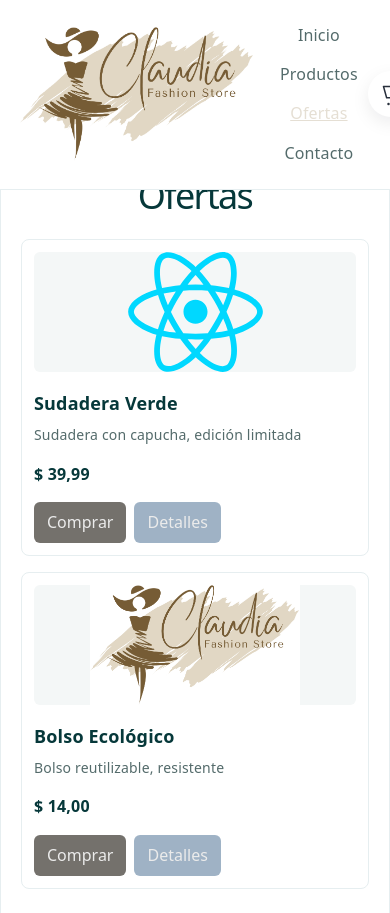
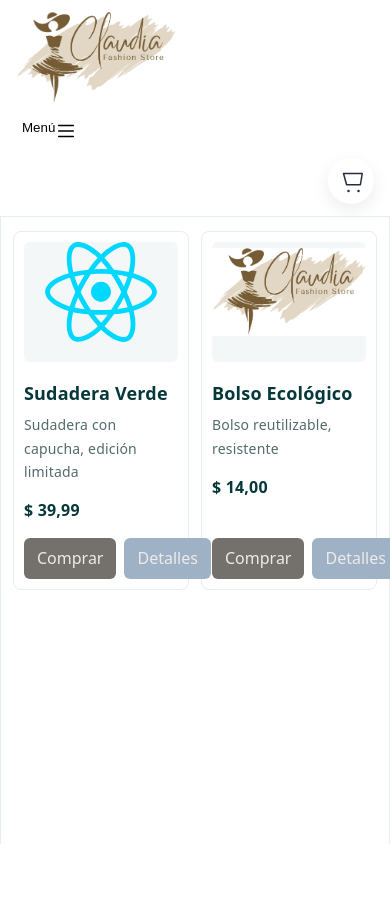
Before and after one commit to JulianAndresCorrea/TiendaVirtualClaudia, a React (Vite) app: page /ofertas in a window 390 px wide. After the commit the page ends 844 px from the top, so only its background shows below. Built offline with nearby package versions, Linux system fonts and the light colour scheme.

Commit message:
Se modifica para que quede Responsive

```diff
--- a/index.html
+++ b/index.html
@@ -1,6 +1,7 @@
 <!doctype html>
 <html lang="en">
   <head>
+    <meta name="viewport" content="width=device-width, initial-scale=1" />
     <meta charset="UTF-8" />
     <link rel="icon" type="image/svg+xml" href="/favicon.svg" />
     <meta name="viewport" content="width=device-width, initial-scale=1.0" />
--- a/src/components/Banner.jsx
+++ b/src/components/Banner.jsx
@@ -7,13 +7,6 @@ export default function Banner() {
     <section className="tv-banner">
       <div className="tv-banner-inner">
         <Carousel />
-        <div className="tv-banner-overlay">
-          <h1>Bienvenido a TiendaVirtual</h1>
-          <p>Los mejores productos al mejor precio. Envío rápido y seguro.</p>
-          <Link className="btn" to="/productos">
-            Ver productos
-          </Link>
-        </div>
       </div>
     </section>
   );
--- a/src/components/Nav.jsx
+++ b/src/components/Nav.jsx
@@ -1,4 +1,4 @@
-import React, { useEffect } from "react";
+import React, { useEffect, useState } from "react";
 import "./nav.css";
 import logo from "../assets/images/Logo_Claudia.png";
 import { NavLink } from "react-router-dom";
@@ -32,6 +32,7 @@ function mixWithColor([r, g, b], color = [0, 120, 255], amount = 0.3) {
 }
 
 export default function Nav() {
+  const [open, setOpen] = useState(false);
   useEffect(() => {
     const img = new Image();
     img.crossOrigin = "anonymous";
@@ -93,28 +94,41 @@ export default function Nav() {
             <img src={logo} alt="Logo Tienda" className="tv-logo" />
           </NavLink>
         </div>
-        <nav className="menu">
-          <NavLink
-            to="/"
-            className={({ isActive }) => (isActive ? "active" : "")}
-          >
+        {/* hamburger toggle for small screens */}
+        <button
+          className="nav-toggle"
+          aria-label="Abrir menú"
+          aria-expanded={open}
+          onClick={() => setOpen((v) => !v)}
+        >
+          <span className="sr-only">Menú</span>
+          <svg width="24" height="24" viewBox="0 0 24 24" fill="none" xmlns="http://www.w3.org/2000/svg">
+            <path d="M4 6h16M4 12h16M4 18h16" stroke="currentColor" strokeWidth="1.5" strokeLinecap="round" strokeLinejoin="round" />
+          </svg>
+        </button>
+
+        <nav className={`menu ${open ? "open" : ""}`}>
+          <NavLink to="/" className={({ isActive }) => (isActive ? "active" : "")} onClick={() => setOpen(false)}>
             Inicio
           </NavLink>
           <NavLink
             to="/productos"
             className={({ isActive }) => (isActive ? "active" : "")}
+            onClick={() => setOpen(false)}
           >
             Productos
           </NavLink>
           <NavLink
             to="/ofertas"
             className={({ isActive }) => (isActive ? "active" : "")}
+            onClick={() => setOpen(false)}
           >
             Ofertas
           </NavLink>
           <NavLink
             to="/contactos"
             className={({ isActive }) => (isActive ? "active" : "")}
+            onClick={() => setOpen(false)}
           >
             Contacto
           </NavLink>
--- a/src/components/ProductDetails.jsx
+++ b/src/components/ProductDetails.jsx
@@ -60,7 +60,9 @@ export default function ProductDetails({ product, onClose }) {
             </div>
           </div>
           <div className="pd-info">
-            <p className="pd-price">{formatCurrency(product.price, "COP", "es-CO")}</p>
+            <p className="pd-price">
+              {formatCurrency(product.price, "COP", "es-CO")}
+            </p>
             <p className="pd-desc">{product.description}</p>
             {/* extra metadata could go here */}
           </div>
--- a/src/components/cart.css
+++ b/src/components/cart.css
@@ -10,8 +10,11 @@
   padding: 8px;
   border-radius: 9999px; /* circular */
   background: rgba(255, 255, 255, 0.02);
-  box-shadow: 0 6px 18px rgba(2,6,23,0.08);
-  transition: transform 160ms ease, box-shadow 160ms ease, background 160ms ease;
+  box-shadow: 0 6px 18px rgba(2, 6, 23, 0.08);
+  transition:
+    transform 160ms ease,
+    box-shadow 160ms ease,
+    background 160ms ease;
 }
 .cart-count {
   position: absolute;
@@ -63,6 +66,12 @@
   max-height: 90vh;
   overflow: hidden;
 }
+
+@media (max-width: 520px) {
+  .cart-modal { width: 96%; max-width: 480px; padding: 12px; border-radius: 8px; }
+  .cart-thumb img { width: 56px; height: 56px; }
+  .cart-count { top: -4px; right: -4px; }
+}
 /* increase svg icon size inside cart button */
 .cart-button svg {
   width: 30px;
@@ -70,8 +79,8 @@
 }
 .cart-button:hover {
   transform: translateY(-3px) scale(1.03);
-  box-shadow: 0 10px 28px rgba(2,6,23,0.14);
-  background: rgba(255,255,255,0.04);
+  box-shadow: 0 10px 28px rgba(2, 6, 23, 0.14);
+  background: rgba(255, 255, 255, 0.04);
 }
 .cart-count {
   font-size: 12px;
--- a/src/components/contact.css
+++ b/src/components/contact.css
@@ -32,7 +32,9 @@
   cursor: pointer;
   filter: brightness(0.92);
 }
-.contact-form .btn:hover { filter: brightness(1); }
+.contact-form .btn:hover {
+  filter: brightness(1);
+}
 .form-status {
   margin-top: 8px;
   padding: 8px;
--- a/src/components/nav.css
+++ b/src/components/nav.css
@@ -30,7 +30,9 @@
 }
 .brand-link {
   display: inline-block;
-  transition: transform 160ms ease, box-shadow 160ms ease;
+  transition:
+    transform 160ms ease,
+    box-shadow 160ms ease;
 }
 .brand-link:hover {
   transform: scale(1.04);
@@ -38,7 +40,9 @@
 .brand-link:active {
   transform: scale(0.995);
 }
-.brand-link img { cursor: pointer; }
+.brand-link img {
+  cursor: pointer;
+}
 .menu a {
   margin-left: 16px;
   color: var(--text);
@@ -48,7 +52,10 @@
   display: inline-block;
   padding: 8px 10px;
   border-radius: 8px;
-  transition: transform 160ms ease, box-shadow 160ms ease, background 160ms ease;
+  transition:
+    transform 160ms ease,
+    box-shadow 160ms ease,
+    background 160ms ease;
 }
 .menu a:hover {
   transform: translateY(-3px) scale(1.03);
@@ -68,3 +75,32 @@
   align-items: center;
   gap: 12px;
 }
+
+/* hide hamburger by default on desktop, shown in media query */
+.nav-toggle { display: none; }
+
+@media (max-width: 820px) {
+  .tv-container {
+    flex-direction: column;
+    align-items: stretch;
+    gap: 10px;
+    padding: 12px 16px;
+  }
+  .brand { justify-content: space-between; }
+  .tv-logo { width: 160px; max-width: 60vw; }
+  .menu {
+    display: none; /* hidden by default on small screens */
+    flex-direction: column;
+    gap: 8px;
+    align-items: stretch;
+  }
+  .menu.open { display: flex; }
+  .nav-toggle { display: inline-flex; }
+  .menu a { margin-left: 0; padding: 10px; border-radius: 8px; }
+  .menu a:hover { box-shadow: 0 8px 20px rgba(2,6,23,0.06); }
+  .nav-actions { justify-content: flex-end; }
+}
+
+.nav-toggle { background: transparent; border: none; cursor: pointer; padding: 6px; border-radius: 8px; }
+.nav-toggle svg { width: 22px; height: 22px; }
+.nav-toggle:hover { background: rgba(0,0,0,0.03); transform: translateY(-2px); }
--- a/src/components/product.css
+++ b/src/components/product.css
@@ -54,6 +54,12 @@
   font: inherit;
 }
 
+@media (max-width: 720px) {
+  .product-card { padding: 10px; }
+  .product-thumb img { height: 100px; }
+  .product-placeholder { height: 100px; font-size: 28px; }
+}
+
 .buy {
   background: var(--btn-buy, var(--accent));
   border: 1px solid var(--btn-buy-border, rgba(0, 0, 0, 0.12));
--- a/src/home.css
+++ b/src/home.css
@@ -44,9 +44,15 @@
 }
 .tv-products .grid {
   display: grid;
-  grid-template-columns: repeat(auto-fit, minmax(200px, 1fr));
+  grid-template-columns: repeat(auto-fit, minmax(180px, 1fr));
   gap: 16px;
   margin-top: 16px;
+}
+
+@media (max-width: 820px) {
+  .tv-main { padding: 16px 12px; }
+  .tv-banner-image img { width: 140px; }
+  .tv-products .grid { grid-template-columns: repeat(auto-fit, minmax(150px, 1fr)); gap: 12px; }
 }
 .product-card {
   border: 1px solid var(--border);
--- a/src/pages/Checkout.jsx
+++ b/src/pages/Checkout.jsx
@@ -71,12 +71,20 @@ export default function Checkout() {
               <div style={{ color: "red" }}>{serverResp.error}</div>
             ) : (
               <div>
-                <div>Subtotal: {formatCurrency(serverResp.subtotal, "COP", "es-CO")}</div>
                 <div>
-                  Impuestos ({Math.round(serverResp.taxRate * 100)}%): {formatCurrency(serverResp.tax, "COP", "es-CO")}
+                  Subtotal:{" "}
+                  {formatCurrency(serverResp.subtotal, "COP", "es-CO")}
                 </div>
-                <div>Envío: {formatCurrency(serverResp.shipping, "COP", "es-CO")}</div>
-                <h3>Total: {formatCurrency(serverResp.total, "COP", "es-CO")}</h3>
+                <div>
+                  Impuestos ({Math.round(serverResp.taxRate * 100)}%):{" "}
+                  {formatCurrency(serverResp.tax, "COP", "es-CO")}
+                </div>
+                <div>
+                  Envío: {formatCurrency(serverResp.shipping, "COP", "es-CO")}
+                </div>
+                <h3>
+                  Total: {formatCurrency(serverResp.total, "COP", "es-CO")}
+                </h3>
               </div>
             )}
           </div>
```
